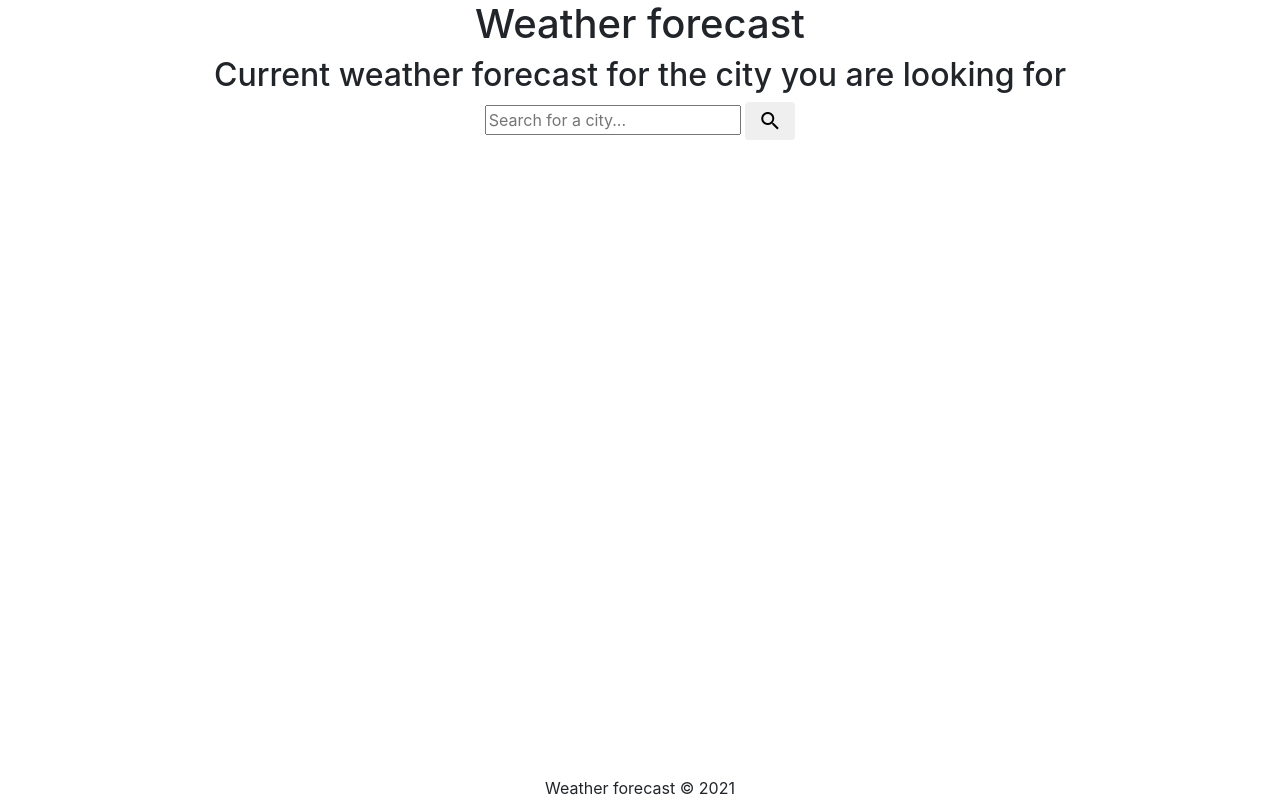
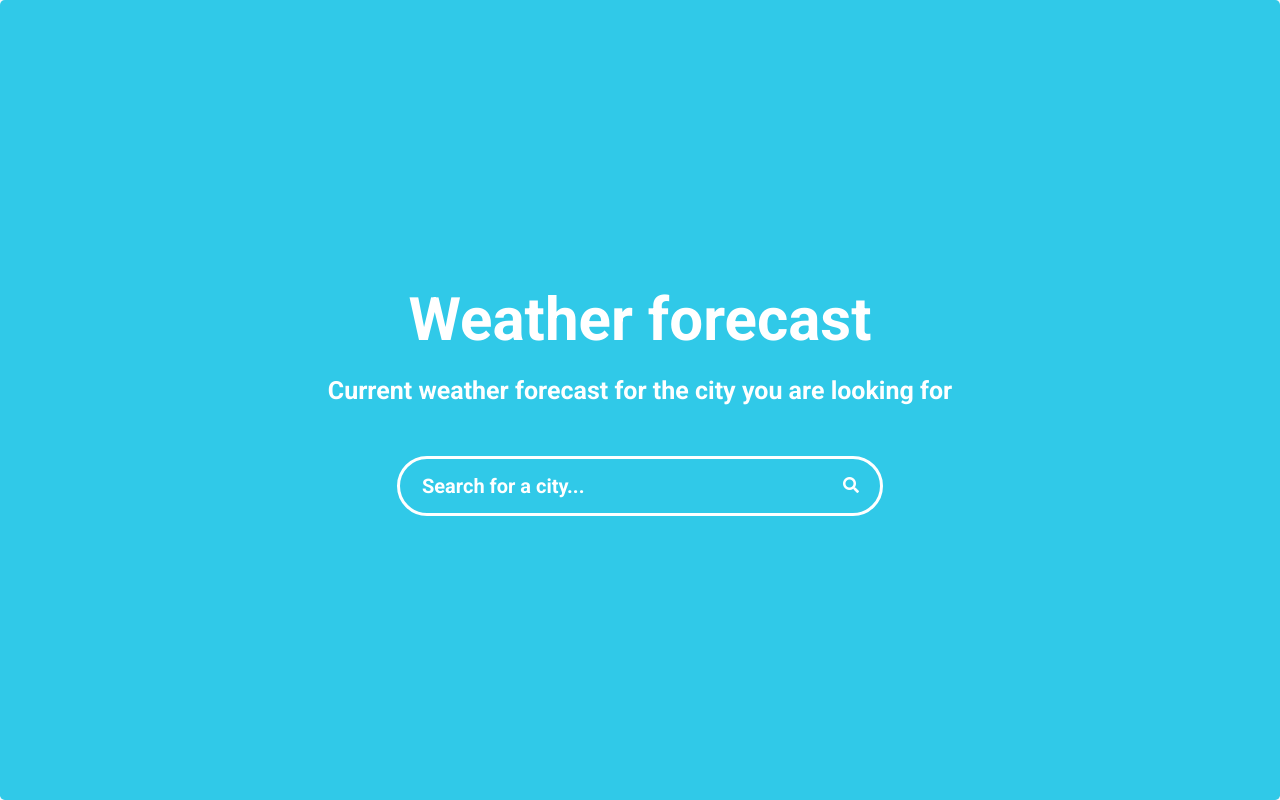
Before and after one commit to wieczorek-daniel/weather-forecast, a Django app: page / in a window 1280 px wide. Run offline with Django 3.2, Linux system fonts and the light colour scheme; some libraries are stand-ins or nearby versions.

Commit message:
elements-styling

```diff
--- /dev/null
+++ b/main/static/css/main.css
@@ -0,0 +1,169 @@
+body,
+html {
+	height: 100vh;
+	min-width: 330px;
+	margin: 0;
+	padding: 0;
+}
+
+body {
+	font-family: "Roboto", sans-serif;
+	font-size: 20px;
+	background-color: #f8f8fa;
+}
+
+.jumbotron {
+	margin: 0;
+}
+
+.container {
+	display: flex;
+	flex-direction: column;
+	justify-content: center;
+	background-color: #30c9e8;
+}
+
+.main-background {
+	background-color: #30c9e8;
+}
+
+.row:nth-child(-n + 2) {
+	background-color: #30c9e8;
+}
+
+h1 {
+	color: #fff;
+	font-weight: 600;
+	font-size: 60px;
+	margin: 100px 0 20px 0;
+}
+
+h2 {
+	color: #fff;
+	font-size: 25px;
+	font-weight: 600;
+	margin-bottom: 50px;
+}
+
+.search-bar {
+	background-color: transparent;
+	border: solid 3px #fff;
+	border-radius: 30px;
+	height: 60px;
+	padding: 10px;
+	margin-bottom: 100px;
+}
+
+.search-input {
+	float: left;
+	width: 200px;
+	margin: 0 10px;
+	border: none;
+	caret-color: #fff;
+	background-color: transparent;
+	font-weight: 600;
+	color: #fff;
+}
+
+.search-input:focus {
+	outline: none !important;
+	border: none !important;
+	-webkit-box-shadow: none !important;
+	box-shadow: none !important;
+}
+
+input:-webkit-autofill {
+	-webkit-background-clip: text;
+}
+
+@media only screen and (min-width: 481px) and (max-width: 768px) {
+	.search-input {
+		width: 300px;
+	}
+}
+
+@media only screen and (min-width: 769px) and (max-width: 1024px) {
+	.search-input {
+		width: 400px;
+	}
+
+	.card {
+		margin-bottom: 0px;
+	}
+}
+
+@media only screen and (min-width: 1025px) and (max-width: 1280px) {
+	.search-input {
+		width: 400px;
+	}
+}
+
+@media only screen and (min-width: 1281px) {
+	.search-input {
+		width: 400px;
+	}
+}
+
+.search-button {
+	height: 40px;
+	width: 40px;
+	float: right;
+	background-color: transparent;
+	border-radius: 50%;
+	color: #fff;
+}
+
+.search-button i {
+	padding: 0;
+}
+
+.search-button:hover {
+	background-color: #fff;
+	color: #000;
+	text-decoration: none;
+}
+
+.search-button:focus {
+	outline: none !important;
+	border: none !important;
+	-webkit-box-shadow: none !important;
+	box-shadow: none !important;
+}
+
+.card {
+	padding: 0;
+	margin-bottom: 20px;
+}
+
+.card-header {
+	color: #000;
+	font-weight: 600;
+}
+
+.half-background {
+	background-image: linear-gradient(#30c9e8 50%, #f8f8fa 0%);
+}
+
+.weather-container span {
+	display: block;
+	margin-bottom: 10px;
+	color: #000;
+	text-align: left;
+}
+
+.weather-container .material-icons {
+	padding-right: 10px;
+}
+
+::placeholder {
+	color: #fff;
+	opacity: 1;
+}
+
+:-ms-input-placeholder {
+	color: #fff;
+}
+
+::-ms-input-placeholder {
+	color: #fff;
+}
--- a/main/templates/main/base.html
+++ b/main/templates/main/base.html
@@ -1,6 +1,6 @@
+{% load static %}
 <!DOCTYPE html>
 <html lang="en">
-{% load static %}
 
 <head>
     <meta charset="UTF-8">
@@ -17,22 +17,21 @@
     <!--Stylesheets-->
     <link rel="stylesheet" href="https://stackpath.bootstrapcdn.com/bootstrap/4.1.3/css/bootstrap.min.css">
     <link href="https://fonts.googleapis.com/icon?family=Material+Icons" rel="stylesheet">
+    <link rel="stylesheet" href="https://use.fontawesome.com/releases/v5.5.0/css/all.css">
+    <link rel="stylesheet" href="{% static 'css/main.css' %}">
     <!--Google Fonts-->
+    <link href="https://fonts.googleapis.com/css2?family=Roboto:ital,wght@0,100;0,300;0,700;1,100;1,900&display=swap"
+        rel="stylesheet">
     <!--Favicon -->
-    <link rel="shortcut icon" href="img/favicon.ico" size="32" type="image/x-icon">
-    <link rel="icon" href="img/favicon.ico" type="image/x-icon">
+    <!-- Icon made by schollidesign from www.findicons.com -->
+    <link rel="shortcut icon" href="{% static 'images/favicon.ico' %}" size="32" type="image/x-icon">
+    <link rel="icon" href="{% static 'images/favicon.ico' %}" type="image/x-icon">
 </head>
 
 <body>
-    <main>
-        {% block content %}
+    {% block content %}
 
-        {% endblock %}
-    </main>
-    <!-- Footer -->
-    <footer class="text-center">
-        <span class="fixed-bottom">Weather forecast &copy; 2021</span>
-    </footer>
+    {% endblock %}
 </body>
 
 </html>
--- a/main/templates/main/index.html
+++ b/main/templates/main/index.html
@@ -1,8 +1,8 @@
 {% extends 'main/base.html'%}
-{% load static %}
 
 {% block content %}
-<div class="container h-100 align-self-center">
+<div class="{% if not country_code %}jumbotron d-flex align-items-center h-100 main-background{% endif %}">
+    <div class="container-fluid">
         <div class="row">
             <div class="col-sm-12 text-center">
                 <h1>Weather forecast</h1>
@@ -12,39 +12,46 @@
         <div class="row">
             <div class="col-sm-12 d-flex justify-content-center">
                 <div class="search-bar d-flex align-items-center">
-                <form method="POST">
+                    <form method="POST" class="d-flex align-items-center">
                         {% csrf_token %}
                         <input class="search-input" id="input-city" type="text" name="city"
                             placeholder="Search for a city..." title="Type city name">
                         <button type="submit" id="button-search" class="btn search-button"><i
-                            class="material-icons align-bottom">search</i></button>
+                                class="fas fa-search"></i></button>
                     </form>
                 </div>
             </div>
         </div>
         {% if country_code %}
-    <div class="row ">
-        <div class="col-sm-12 col-md-6 text-center">
-            <h3>Weather</h3>
-            <img src="http://openweathermap.org/img/w/{{icon}}.png" alt="Weather image">
-            <div id="information" class="information-container">
-                <span><i class="material-icons align-bottom">location_on</i>City: {{country_name}}
+        <div class="row {% if country_code %}half-background{% endif %}">
+            <div class="col-sm-12 col-lg-4 card text-center offset-lg-1">
+                <div class="card-header">
+                    Weather
+                </div>
+                <div id="weather" class="weather-container card-body">
+                    <img src="http://openweathermap.org/img/wn/{{icon}}@2x.png" alt="Weather image">
+                    <span><i class="material-icons align-text-top card-text">location_on</i>City: {{country_name}}
                         ({{country_code}})</span>
-                <span><i class="material-icons align-bottom">thermostat</i>Temperature: {{temperature}}</span>
-                <span><i class="material-icons align-bottom">speedometer</i>Pressure: {{pressure}}</span>
-                <span><i class="material-icons align-bottom">water_drop</i>Humidity: {{humidity}}</span>
-                <span><i class="material-icons align-bottom">info</i>Information: {{main_information}}
+                    <span><i class="material-icons align-text-top">thermostat</i>Temperature: {{temperature}}</span>
+                    <span><i class="material-icons align-text-top">speed</i>Pressure: {{pressure}}</span>
+                    <span><i class="material-icons align-text-top">water_drop</i>Humidity: {{humidity}}</span>
+                    <span><i class="material-icons align-text-top">info</i>Information: {{main_information}}
                         ({{description}})</span>
-                <span><i class="material-icons align-bottom">schedule</i>Current time: {{current_time}}</span>
-                <span><i class="material-icons align-bottom">wb_sunny</i>Sunrise: {{sunrise}}</span>
-                <span><i class="material-icons align-bottom">nightlight_round</i>Sunset: {{sunset}}</span>
+                    <span><i class="material-icons align-text-top">schedule</i>Current time: {{current_time}}</span>
+                    <span><i class="material-icons align-text-top">wb_sunny</i>Sunrise: {{sunrise}}</span>
+                    <span><i class="material-icons align-text-top">nightlight_round</i>Sunset: {{sunset}}</span>
+                </div>
+            </div>
+            <div class="col-sm-12 col-lg-4 card text-center offset-lg-2">
+                <div class="card-header">
+                    City location
+                </div>
+                <div class="card-body">
 
                 </div>
-        </div>
-        <div class="col-sm-12 col-md-6 text-center">
-            <h3>City location</h3>
             </div>
         </div>
         {% endif %}
     </div>
+</div>
 {% endblock %}
```
Also changed, not shown: main/static/images/favicon.ico (added). Lines whose indentation alone changed are shown as unchanged.
